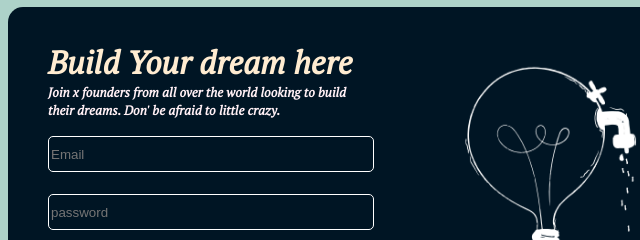
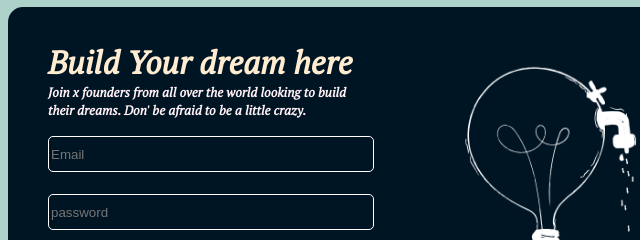
Before and after one commit to PurpleAlma/practice, a plain HTML site: page index2.html in a window 1280 px wide. Shown: the part 388-628 px from the top of the page, 82-722 px from the left. Drawn offline with Linux system fonts and the light colour scheme.

Commit message:
Update index2.html

```diff
--- a/index2.html
+++ b/index2.html
@@ -40,7 +40,7 @@
             <div class="idea-description">
             <h1>Build Your dream here</h1>
             <h4>Join x founders from all over the world looking to build their
-                dreams. Don' be afraid to little crazy.
+                dreams. Don' be afraid to be a little crazy.
             </h4>
             <input type="text" placeholder="Email">
                 <br>
```
